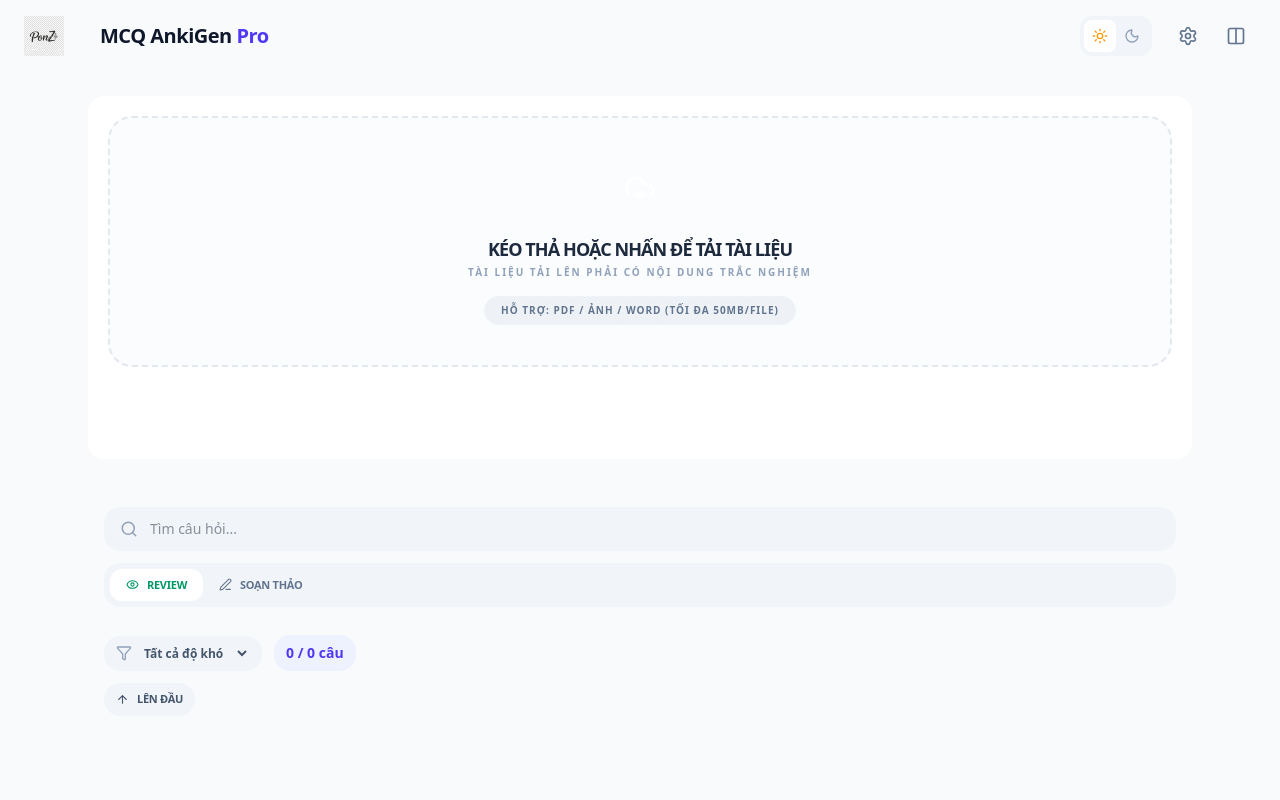
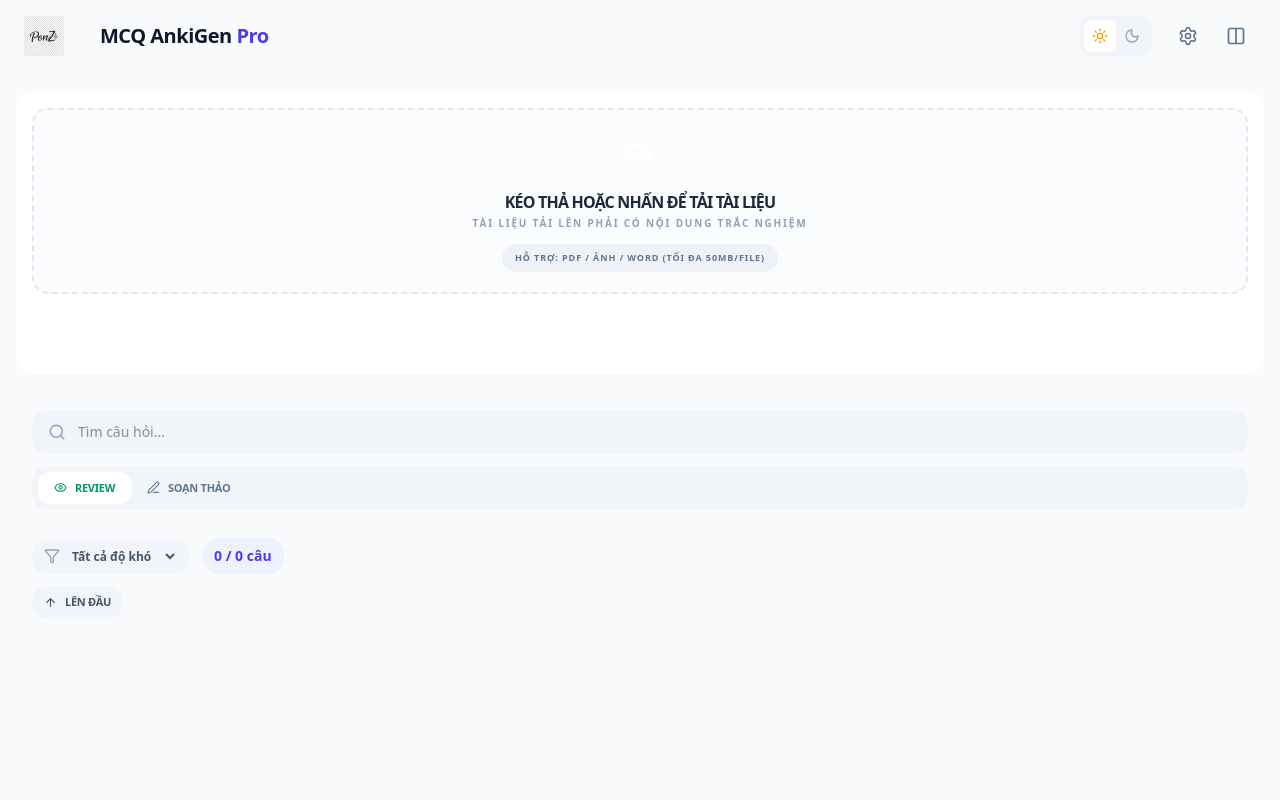
Before and after one commit to tranhoait123/anki-mcq-export, a React (Vite) app: page / in a window 1280 px wide. Shown: the top 800 px of the page. Built offline with nearby package versions, Linux system fonts and the light colour scheme.

Commit message:
Expand workspace layout

```diff
--- a/src/ui/AppWorkspace.tsx
+++ b/src/ui/AppWorkspace.tsx
@@ -83,7 +83,7 @@ const AppWorkspace: React.FC<AppWorkspaceProps> = ({
   setShowDuplicates,
   showAudit,
 }) => (
-  <main className={`mx-auto transition-all duration-300 ${isSplitView ? 'grid h-[calc(100dvh-72px)] min-h-0 max-w-full grid-cols-12 gap-5 overflow-hidden p-4' : 'grid max-w-6xl grid-cols-1 gap-8 p-6 lg:grid-cols-12'}`}>
+  <main className={`mx-auto w-full transition-all duration-300 ${isSplitView ? 'grid h-[calc(100dvh-72px)] min-h-0 max-w-none grid-cols-12 gap-5 overflow-hidden p-4 xl:gap-6 xl:p-5' : 'grid max-w-[1920px] grid-cols-1 gap-5 px-4 py-5 sm:px-5 lg:grid-cols-[minmax(300px,360px)_minmax(0,1fr)] lg:items-start xl:gap-7 xl:px-6 2xl:px-8'}`}>
     {isSplitView && files.length > 0 && (
       <SourcePreviewPanel file={files[0]} previewUrl={previewUrl} />
     )}
--- a/src/ui/ControlPanel.tsx
+++ b/src/ui/ControlPanel.tsx
@@ -42,8 +42,8 @@ const ControlPanel: React.FC<ControlPanelProps> = ({
   setShowDuplicates,
   showAudit,
 }) => (
-  <div className={`space-y-6 ${isSplitView ? 'hidden' : 'lg:col-span-4'}`}>
-    <div className="bg-white dark:bg-slate-900 p-5 rounded-2xl shadow-sm border border-slate-200 dark:border-slate-800 space-y-5">
+  <div className={`min-w-0 space-y-4 ${isSplitView ? 'hidden' : 'lg:sticky lg:top-[92px] lg:max-h-[calc(100dvh-112px)] lg:overflow-y-auto lg:pr-1'}`}>
+    <div className="rounded-2xl border border-slate-200 bg-white p-4 shadow-sm dark:border-slate-800 dark:bg-slate-900 space-y-4">
       <FileUploader files={files} setFiles={setFiles} />
 
       {ocrMode === 'tesseract' && files.some(file => file.type.startsWith('image/')) && (
@@ -58,7 +58,7 @@ const ControlPanel: React.FC<ControlPanelProps> = ({
           onClick={handleAnalyze}
           data-testid="analyze-button"
           disabled={analyzing || files.length === 0}
-          className="w-full py-4 pro-gradient text-white font-black rounded-2xl hover:scale-[1.02] disabled:opacity-50 disabled:cursor-not-allowed transition-all shadow-xl shadow-indigo-100 dark:shadow-none flex items-center justify-center gap-3 text-sm uppercase tracking-widest"
+          className="w-full py-3.5 pro-gradient text-white font-black rounded-2xl hover:scale-[1.02] disabled:opacity-50 disabled:cursor-not-allowed transition-all shadow-xl shadow-indigo-100 dark:shadow-none flex items-center justify-center gap-3 text-sm uppercase tracking-widest"
         >
           {analyzing ? <Loader2 className="animate-spin" size={18} /> : <><ScanText size={18} strokeWidth={2.5} /> Quét tài liệu</>}
         </button>
@@ -78,7 +78,7 @@ const ControlPanel: React.FC<ControlPanelProps> = ({
             onClick={handleGenerate}
             data-testid="generate-button"
             disabled={loading}
-            className="w-full py-4 bg-slate-900 dark:bg-indigo-600 text-white font-black rounded-2xl hover:scale-[1.02] active:scale-95 shadow-xl transition-all flex items-center justify-center gap-3 uppercase tracking-widest"
+            className="w-full py-3.5 bg-slate-900 dark:bg-indigo-600 text-white font-black rounded-2xl hover:scale-[1.02] active:scale-95 shadow-xl transition-all flex items-center justify-center gap-3 uppercase tracking-widest"
           >
             {loading ? <Loader2 className="animate-spin" /> : <><Sparkles size={18} /> Trích xuất câu hỏi</>}
           </button>
@@ -106,7 +106,7 @@ const ControlPanel: React.FC<ControlPanelProps> = ({
     )}
 
     {duplicates.length > 0 && (
-      <div className="bg-white dark:bg-slate-900 p-5 rounded-2xl shadow-sm border border-orange-200 dark:border-orange-900/30 overflow-hidden relative group">
+      <div className="relative overflow-hidden rounded-2xl border border-orange-200 bg-white p-4 shadow-sm dark:border-orange-900/30 dark:bg-slate-900 group">
         <div className="absolute top-0 right-0 p-3 opacity-10 group-hover:opacity-20 transition-opacity">
           <RotateCcw size={48} className="text-orange-600 rotate-12" />
         </div>
--- a/src/ui/MCQDisplay.tsx
+++ b/src/ui/MCQDisplay.tsx
@@ -27,7 +27,7 @@ const MCQDisplay: React.FC<MCQDisplayProps> = ({ mcqs, onUpdate, onDelete, scrol
 
   const deferredSearchTerm = useDeferredValue(searchTerm);
   const toolbarStickyTopClass = useWindowScroll ? 'top-16' : 'top-0';
-  const layoutSpacingClass = useWindowScroll ? 'space-y-8' : 'space-y-4';
+  const layoutSpacingClass = useWindowScroll ? 'space-y-5' : 'space-y-4';
   const splitReadingMode = !useWindowScroll;
   const constrainQuestionScroll = useWindowScroll && mcqs.length > 0;
   const questionScrollContainerRef = constrainQuestionScroll ? questionViewportRef : scrollContainerRef;
@@ -181,7 +181,7 @@ const MCQDisplay: React.FC<MCQDisplayProps> = ({ mcqs, onUpdate, onDelete, scrol
       {constrainQuestionScroll ? (
         <div
           ref={questionViewportRef}
-          className="mcq-question-viewport h-[calc(100dvh-180px)] min-h-[880px] overflow-y-auto overscroll-contain rounded-[2rem] pr-2"
+          className="mcq-question-viewport h-[calc(100dvh-220px)] min-h-[520px] overflow-y-auto overscroll-contain rounded-[2rem] pr-2"
         >
           {questionListContent}
         </div>
--- a/src/ui/ResultsPanel.tsx
+++ b/src/ui/ResultsPanel.tsx
@@ -58,7 +58,7 @@ const ResultsPanel: React.FC<ResultsPanelProps> = ({
   resultsPanelRef,
   resumeSession,
 }) => (
-  <div ref={resultsPanelRef} className={`${isSplitView ? 'col-span-6 h-full min-h-0 space-y-4 overflow-y-auto pr-1' : 'space-y-6 lg:col-span-8'}`}>
+  <div ref={resultsPanelRef} className={`min-w-0 ${isSplitView ? 'col-span-6 h-full min-h-0 space-y-4 overflow-y-auto pr-1' : 'space-y-5'}`}>
     {resumeSession && !loading && (
       <ResumeSessionBanner
         handleDiscardResumeSession={handleDiscardResumeSession}
@@ -97,7 +97,7 @@ const ResultsPanel: React.FC<ResultsPanelProps> = ({
       />
     )}
 
-    <div className={isSplitView ? 'min-h-0' : 'min-h-[400px]'}>
+    <div className={isSplitView ? 'min-h-0' : 'min-h-[400px] min-w-0'}>
       {exportAction && (
         <ExportStatus exportAction={exportAction} />
       )}
--- a/src/ui/fileUploader/UploadDropZone.tsx
+++ b/src/ui/fileUploader/UploadDropZone.tsx
@@ -19,7 +19,7 @@ const UploadDropZone: React.FC<UploadDropZoneProps> = ({
     onDragLeave={() => onDragActiveChange(false)}
     onDrop={(e) => { onDragActiveChange(false); onDropFiles(e); }}
     onClick={() => document.getElementById('fileInput')?.click()}
-    className={`relative border-2 border-dashed rounded-3xl p-10 transition-all cursor-pointer group flex flex-col items-center justify-center text-center
+    className={`relative flex min-h-[180px] cursor-pointer flex-col items-center justify-center rounded-2xl border-2 border-dashed p-5 text-center transition-all group sm:p-6
       ${isDragActive
         ? 'border-indigo-600 bg-indigo-50/50 dark:bg-indigo-900/20 scale-[1.02]'
         : 'border-slate-200 dark:border-slate-800 bg-slate-50/50 dark:bg-slate-900/50 hover:border-indigo-400 hover:bg-white dark:hover:bg-slate-800'
@@ -34,13 +34,13 @@ const UploadDropZone: React.FC<UploadDropZoneProps> = ({
       className="hidden"
       onChange={onInputChange}
     />
-    <div className="pro-gradient p-4 rounded-2xl shadow-lg shadow-indigo-100 dark:shadow-none mb-4 group-hover:scale-110 transition-all">
-      <UploadCloud size={32} className="text-white" />
+    <div className="pro-gradient mb-3 rounded-2xl p-3 shadow-lg shadow-indigo-100 transition-all group-hover:scale-110 dark:shadow-none">
+      <UploadCloud size={26} className="text-white" />
     </div>
     <div>
-      <p className="font-black text-slate-800 dark:text-white uppercase tracking-tighter text-lg leading-tight">Kéo thả hoặc nhấn để tải tài liệu</p>
-      <p className="text-[10px] font-bold text-slate-400 dark:text-slate-500 uppercase tracking-[0.2em] mt-1 mb-4 text-center">Tài liệu tải lên phải có nội dung trắc nghiệm</p>
-      <p className="inline-block px-4 py-1.5 bg-slate-200/50 dark:bg-slate-800 rounded-full text-[10px] font-black text-slate-500 dark:text-slate-400 uppercase tracking-widest border border-slate-100 dark:border-slate-700">
+      <p className="text-base font-black uppercase leading-tight tracking-tighter text-slate-800 dark:text-white">Kéo thả hoặc nhấn để tải tài liệu</p>
+      <p className="mb-3 mt-1 text-center text-[10px] font-bold uppercase tracking-[0.18em] text-slate-400 dark:text-slate-500">Tài liệu tải lên phải có nội dung trắc nghiệm</p>
+      <p className="inline-block rounded-full border border-slate-100 bg-slate-200/50 px-3 py-1.5 text-[9px] font-black uppercase tracking-widest text-slate-500 dark:border-slate-700 dark:bg-slate-800 dark:text-slate-400">
         Hỗ trợ: PDF / Ảnh / Word (Tối đa 50MB/file)
       </p>
     </div>
--- a/src/ui/fileUploader/UploadedFileList.tsx
+++ b/src/ui/fileUploader/UploadedFileList.tsx
@@ -11,18 +11,18 @@ const UploadedFileList: React.FC<UploadedFileListProps> = ({ files, onRemoveFile
   if (files.length === 0) return null;
 
   return (
-    <div className="bg-white dark:bg-slate-900 rounded-lg shadow border border-gray-100 dark:border-slate-800 p-4">
-      <h3 className="text-sm font-semibold text-gray-500 dark:text-slate-400 mb-2 uppercase tracking-wide">Tài liệu đã chọn ({files.length})</h3>
-      <ul className="space-y-2">
+    <div className="rounded-xl border border-gray-100 bg-white p-3 shadow dark:border-slate-800 dark:bg-slate-900">
+      <h3 className="mb-2 text-xs font-black uppercase tracking-wide text-gray-500 dark:text-slate-400">Tài liệu đã chọn ({files.length})</h3>
+      <ul className="max-h-[38dvh] space-y-2 overflow-y-auto pr-1 lg:max-h-[calc(100dvh-620px)]">
         {files.map((file, idx) => {
           const docxModeBadge = getDocxModeBadge(file);
           const pdfModeBadge = getPdfModeBadge(file);
 
           return (
-            <li key={idx} className="flex items-center justify-between p-2 bg-gray-50 dark:bg-slate-800 rounded hover:bg-gray-100 dark:hover:bg-slate-700 transition">
+            <li key={idx} className="flex items-center justify-between rounded-lg bg-gray-50 p-2 transition hover:bg-gray-100 dark:bg-slate-800 dark:hover:bg-slate-700">
               <div className="flex items-center space-x-3 overflow-hidden flex-1">
                 <div className={`p-2 rounded ${file.isProcessing ? 'bg-amber-100 text-amber-600 dark:bg-amber-900 dark:text-amber-100' : 'bg-indigo-100 text-indigo-600 dark:bg-indigo-900 dark:text-indigo-100'}`}>
-                  {file.isProcessing ? <Loader2 size={20} className="animate-spin" /> : <FileText size={20} />}
+                  {file.isProcessing ? <Loader2 size={18} className="animate-spin" /> : <FileText size={18} />}
                 </div>
                 <div className="flex flex-col min-w-0 flex-1">
                   <span className="text-sm font-medium truncate text-gray-700 dark:text-slate-200">{file.name}</span>
--- a/src/ui/results/ResultsToolbar.tsx
+++ b/src/ui/results/ResultsToolbar.tsx
@@ -15,11 +15,11 @@ const ResultsToolbar: React.FC<ResultsToolbarProps> = ({
   handleClearAllData,
   mcqCount,
 }) => (
-  <div className="rounded-3xl border border-slate-200/80 bg-white/80 p-5 shadow-sm dark:border-slate-800 dark:bg-slate-900/60">
-    <div className="flex flex-col gap-5">
-      <div className="flex flex-col gap-4 lg:flex-row lg:items-start lg:justify-between">
+  <div className="rounded-2xl border border-slate-200/80 bg-white/80 p-4 shadow-sm dark:border-slate-800 dark:bg-slate-900/60 sm:p-5">
+    <div className="flex flex-col gap-4 xl:flex-row xl:items-center xl:justify-between">
+      <div className="flex flex-col gap-3 sm:flex-row sm:items-center sm:justify-between xl:flex-1 xl:justify-start">
         <div className="space-y-3">
-          <div className="flex items-center gap-3">
+          <div className="flex flex-wrap items-center gap-3">
             <h2 className="text-xl font-black tracking-tight text-slate-900 dark:text-white">Kết quả</h2>
             <span className="rounded-full bg-indigo-50 px-3 py-1 text-sm font-bold text-indigo-600 dark:bg-indigo-900/30 dark:text-indigo-300">
               <span data-testid="result-count" className="sr-only">{mcqCount}</span>
@@ -34,7 +34,9 @@ const ResultsToolbar: React.FC<ResultsToolbarProps> = ({
           </button>
         </div>
 
-        <div className="flex flex-wrap gap-2 lg:justify-end">
+      </div>
+
+      <div className="flex flex-wrap gap-2 xl:justify-end">
         <button
           onClick={downloadCSV}
           data-testid="export-csv-button"
@@ -54,7 +56,6 @@ const ResultsToolbar: React.FC<ResultsToolbarProps> = ({
       </div>
     </div>
   </div>
-  </div>
 );
 
 export default ResultsToolbar;
```
Lines whose indentation alone changed are shown as unchanged.
